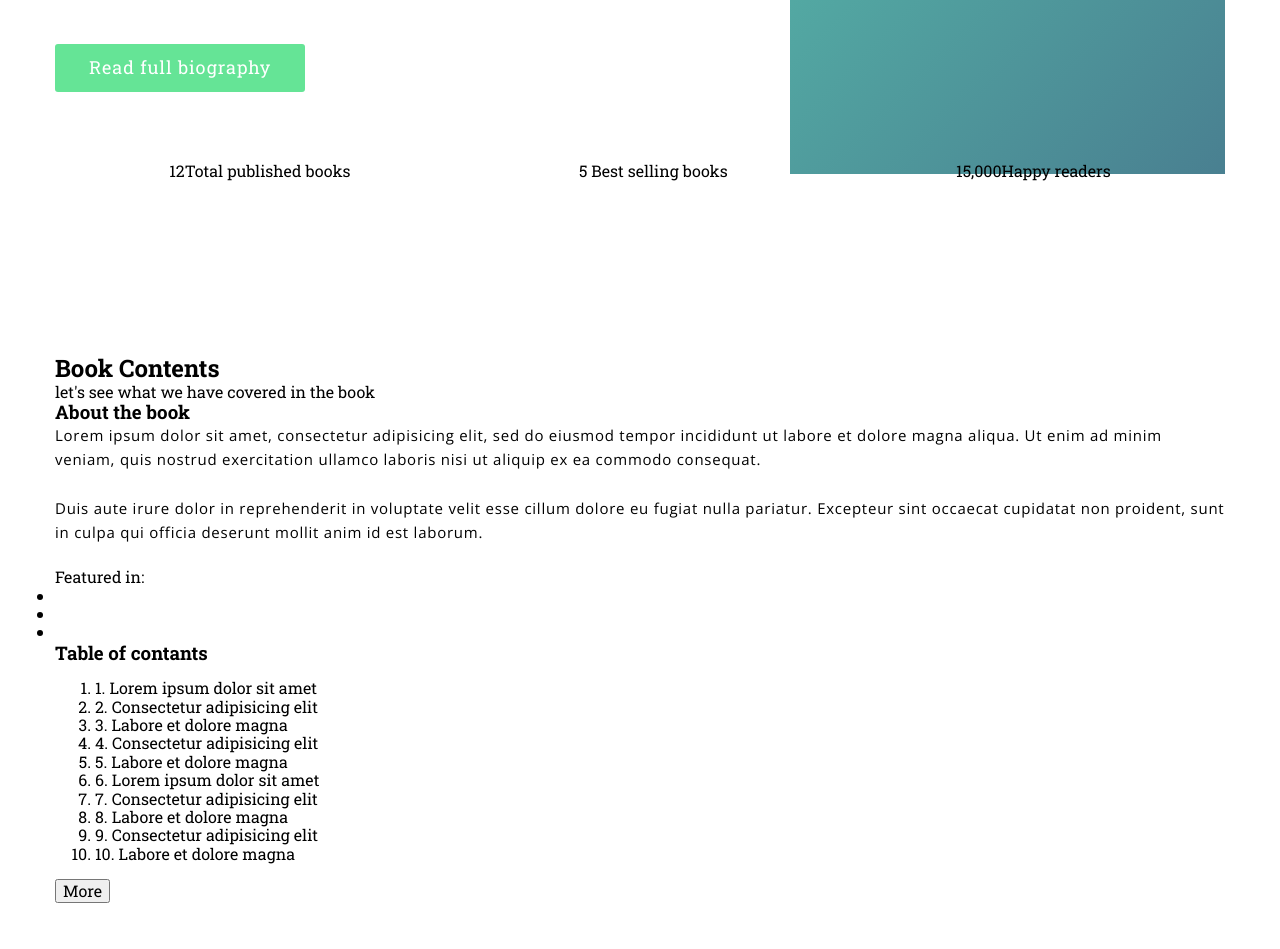
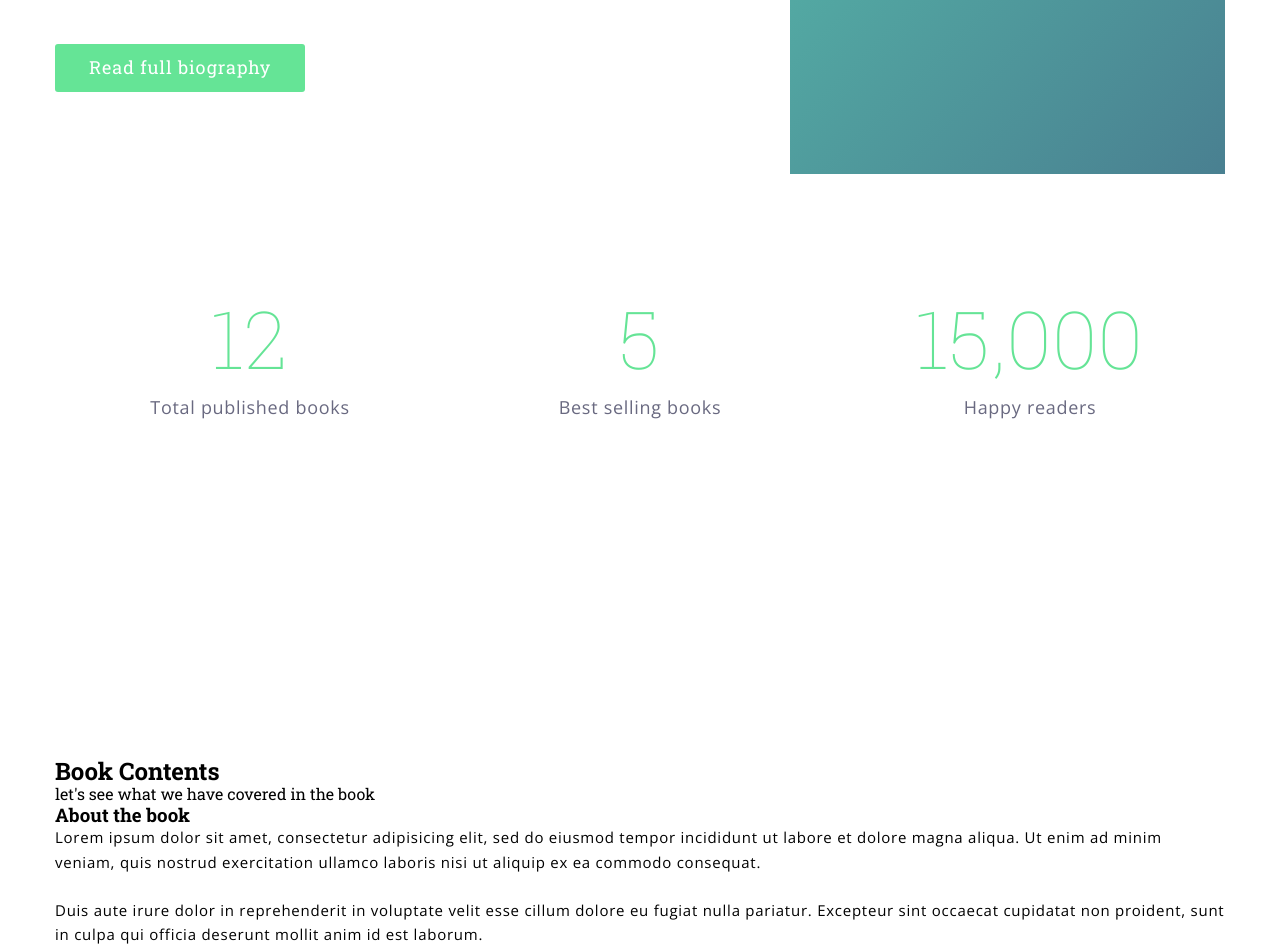
Before and after one commit to valeryshel/bukee, a website: page src/views/index.html in a window 1280 px wide. Shown: the part 1603-2552 px from the top of the page. Before the commit the page ends 2506 px from the top, so only its background shows below. Drawn offline with nearby package versions, Linux system fonts and the light colour scheme; files that its build step writes are made by us from their sources; files whose address does not match are found by name.

Commit message:
updated some styles

```diff
--- a/src/styles/main.scss
+++ b/src/styles/main.scss
@@ -8,6 +8,7 @@
 
 $light-color: #fff;
 $accent-color: #65e496;
+$gray-color: #696980;
 
 h1, h2, h3, h4, p {
 	padding: 0;
@@ -32,6 +33,7 @@ body {
 
 .page {
 	padding-top: 175px;
+	margin-bottom: 165px;
 }
 
 .header {
@@ -91,7 +93,7 @@ body {
 
 	&__name-top {
 		padding-left: 2px;
-		color: #696980;
+		color: $gray-color;
 		margin-bottom: 21px;
 	}
 
@@ -184,6 +186,29 @@ body {
 
 .block-counter {
 	display: flex;
-	padding-top: 50px;
+	margin-top: 85px;
+	padding-top: 95px;
 	justify-content: space-around;
+
+	p {
+		flex-basis: 110%;
+		font-family: 'Open Sans', serif;
+		font-size: 18px;
+		text-align: center;
+		color: $gray-color;
+		letter-spacing: 0.7px;
+		span {
+			font-family: 'Roboto Slab', serif;
+			display: block;
+			font-weight: 100;
+			font-size: 80px;
+			color: $accent-color;
+			margin-bottom: 13px;
+		}
+	}
 }
+
+.page-gray {
+	background-color: #f5f6fa;
+
+}
--- a/src/views/index.html
+++ b/src/views/index.html
@@ -23,7 +23,7 @@
         <link rel="apple-touch-icon" sizes="167x167" href="img/favicons/apple-touch-icon-167x167.png">
         <link rel="apple-touch-icon" sizes="180x180" href="img/favicons/apple-touch-icon-180x180.png">
         <link rel="apple-touch-icon" sizes="1024x1024" href="img/favicons/apple-touch-icon-1024x1024.png">
-        <link href="https://fonts.googleapis.com/css?family=Open+Sans:400,400i|Roboto+Slab:400,700&display=swap&subset=cyrillic" rel="stylesheet">
+        <link href="https://fonts.googleapis.com/css?family=Open+Sans:400,400i|Roboto+Slab:100,400,700&display=swap&subset=cyrillic" rel="stylesheet">
         <link rel="stylesheet" href="styles/main.css">
     </head>
     <body>
```
Also changed, not shown: 1 other file.
